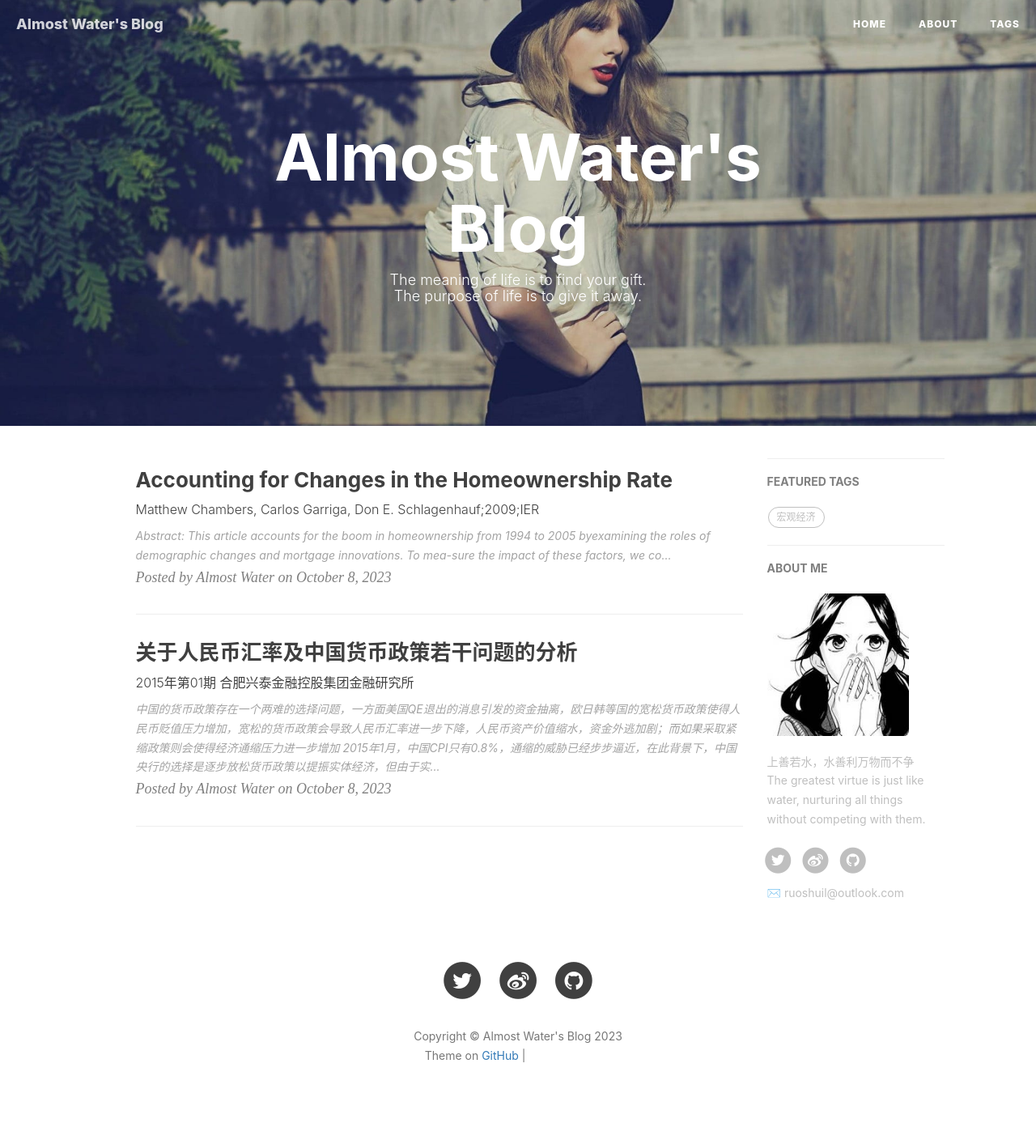
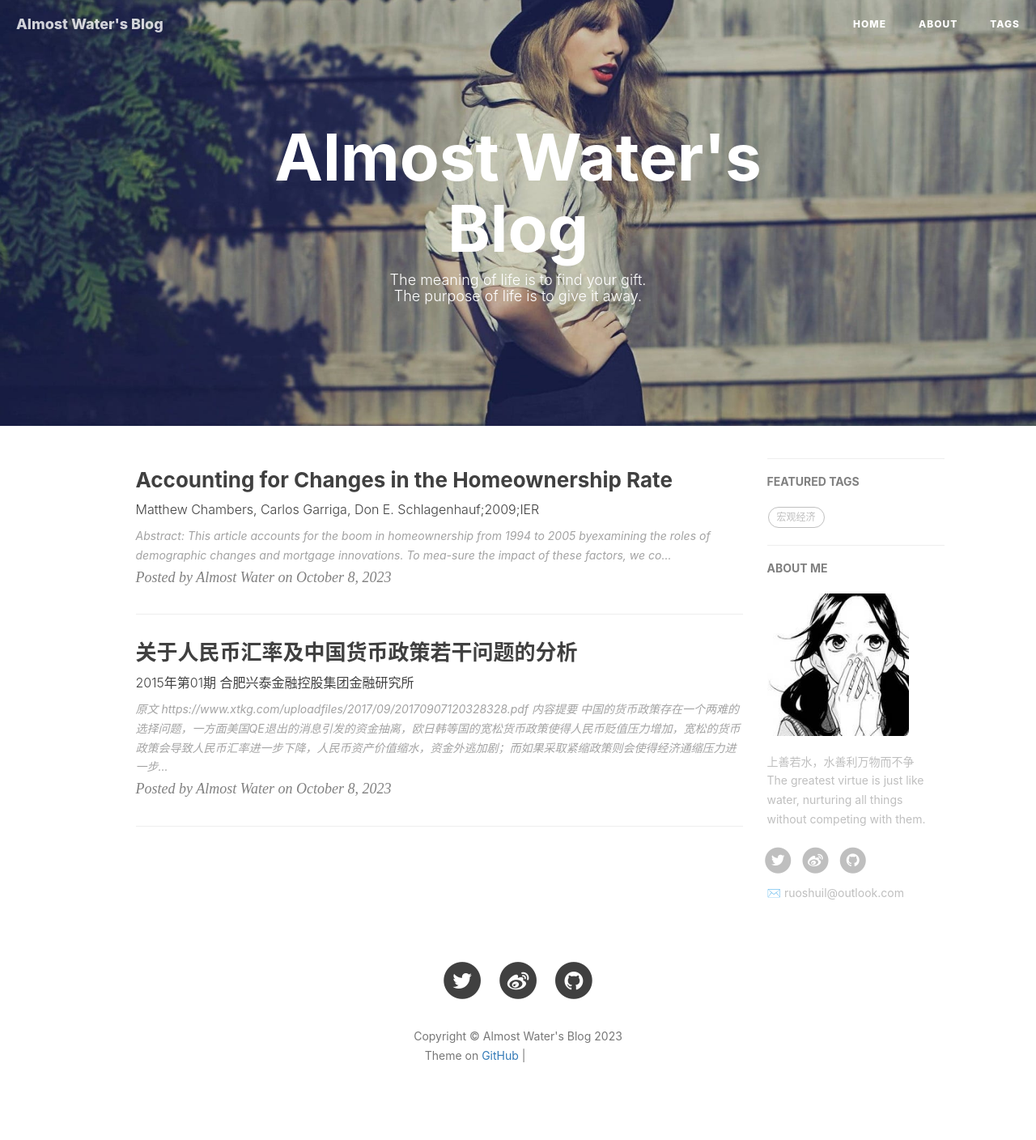
Before and after one commit to D2-O/d2-o.github.io, a Jekyll site: the page built from index.html, in a window 1280 px wide. Shown: the whole page at 81% size. Built offline with Jekyll 4.4.1, drawn with Linux system fonts in a browser that asks for light colours; nearby versions of some CDN libraries; the list of posts is cut into pages by our own code; comment, search, counter and statistics services are not loaded; grey boxes are pictures that could not be loaded.

Commit message:
Update 2023-10-08-1.md

```diff
--- a/_posts/2023-10-08-1.md
+++ b/_posts/2023-10-08-1.md
@@ -12,8 +12,9 @@ tags:
     - 货币政策
 ---
 
-
-
+# 原文
+https://www.xtkg.com/uploadfiles/2017/09/20170907120328328.pdf
+# 内容提要
 - 中国的货币政策存在一个两难的选择问题，一方面美国QE退出的消息引发的资金抽离，欧日韩等国的宽松货币政策使得人民币贬值压力增加，宽松的货币政策会导致人民币汇率进一步下降，人民币资产价值缩水，资金外逃加剧；而如果采取紧缩政策则会使得经济通缩压力进一步增加
 - 2015年1月，中国CPI只有0.8%，通缩的威胁已经步步逼近，在此背景下，中国央行的选择是逐步放松货币政策以提振实体经济，但由于实体经济增速下降、金融市场结构不健全等原因导致货币在资本市场内空转的现象，市场融资需求与金融体系流动性供给之间的错配，严重影响了货币政策的实施效果。
 - 货币政策执行效果不佳的原因，一是实体经济融资需求与金融体系流动性供给之间的错配；二是利率双轨制；三是影子银行导致的负面利率市场化。
```
Also changed, not shown: other parts of _posts/2023-10-08-1.md (+1 -1 lines).
